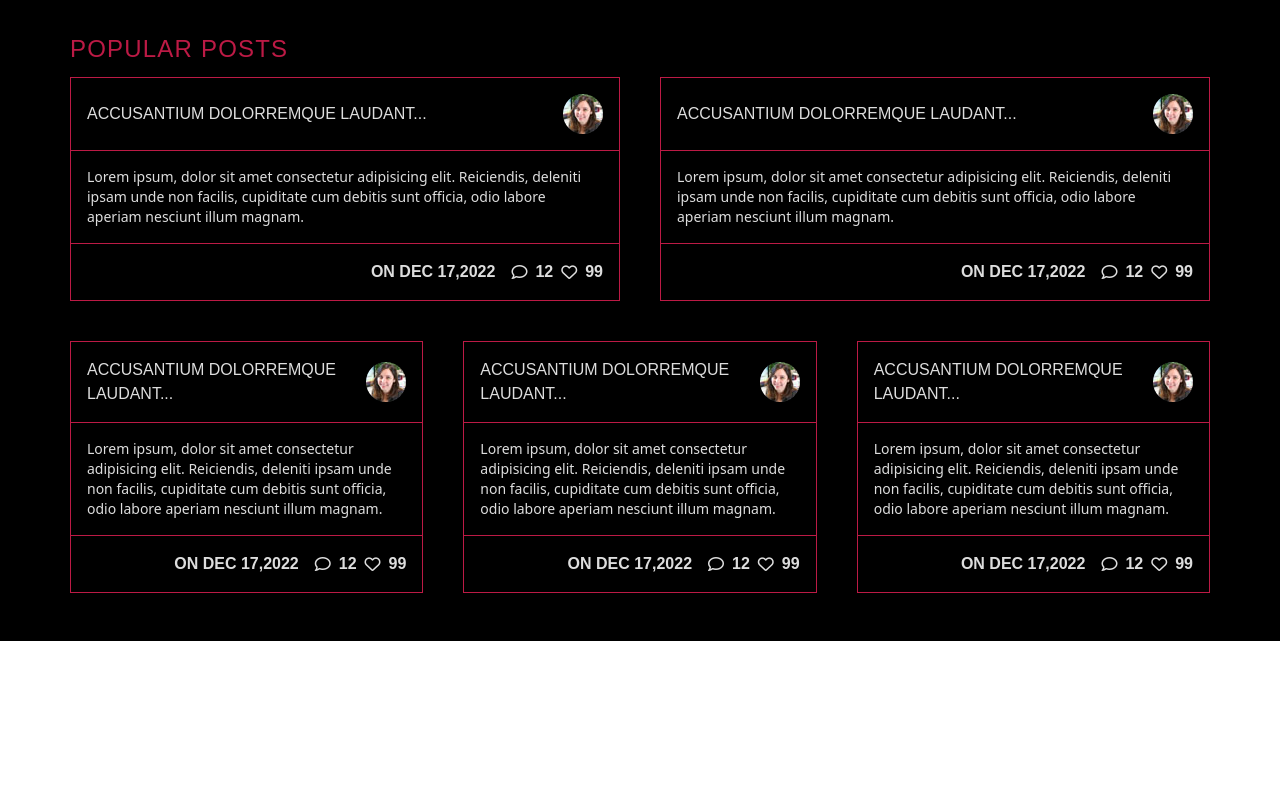
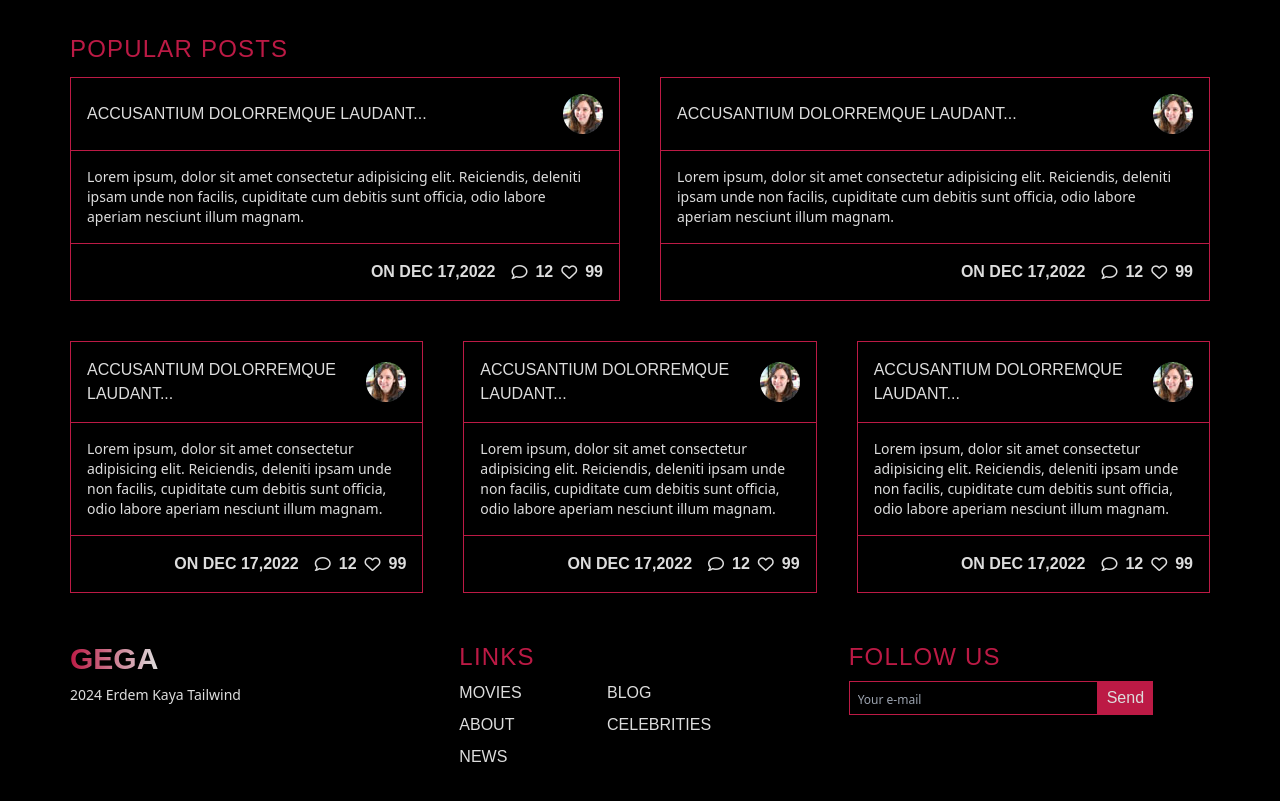
Before and after one commit to erdemkaya07/tailwind-css-theme, a website: page src/index.html in a window 1280 px wide. Shown: the part 1946-2747 px from the top of the page. Before the commit the page ends 2587 px from the top, so only its background shows below. Drawn offline with Linux system fonts and the light colour scheme; a web font is replaced by a local one.

Commit message:
Footer design

```diff
--- a/src/index.html
+++ b/src/index.html
@@ -702,5 +702,36 @@
         </div>
       </div>
     </section>
+
+    <!-- footer -->
+     <footer class="bg-black text-gega-grey">
+      <!-- Footer container -->
+       <div class="container flex flex-col lg:flex-row px-10 lg:px-0 pb-8 gap-7">
+        <div class="basis-1/3">
+          <a href="#" class="text-2xl lg:text-3xl font-bold text-gega-grey text-transparent bg-gradient-to-r bg-clip-text from-gega-red to-gega-grey">GEGA</a>
+          <p class="text-sm mt-2">2024 Erdem Kaya Tailwind </p>
+        </div>
+        <!-- middle -->
+         <div class="basis-1/3">
+          <h2 class="mb-2 text-gega-red">LINKS</h2>
+          <div class="grid grid-cols-5 gap-2 uppercase">
+            <a class="col-span-2 hover:text-gega-melon duration-500" href="#">Movies</a>
+            <a class="col-span-2 hover:text-gega-melon duration-500" href="#">Blog</a>
+            <a class="col-span-2 hover:text-gega-melon duration-500" href="#">About</a>
+            <a class="col-span-2 hover:text-gega-melon duration-500" href="#">celebrities</a>
+            <a class="col-span-2 hover:text-gega-melon duration-500" href="#">News</a>
+          </div>
+         </div>
+        <!-- Right -->
+          <div class="basis-1/3">
+            <h2 class="mb-2 text-gega-red">FOLLOW US</h2>
+            <form action="" class="flex">
+              <input class="py-1 px-2 bg-transparent border border-gega-red placeholder:text-xs outline-none" placeholder="Your e-mail" type="text">
+              <button class="py-1 px-2 bg-gega-red border border-gega-red hover:bg-gega-melon hover:text-gega-red font-gemunu ">Send</button>
+
+            </form>
+          </div>
+       </div>
+     </footer>
   </body>
 </html>
```
Also changed, not shown: src/css/style.css.
